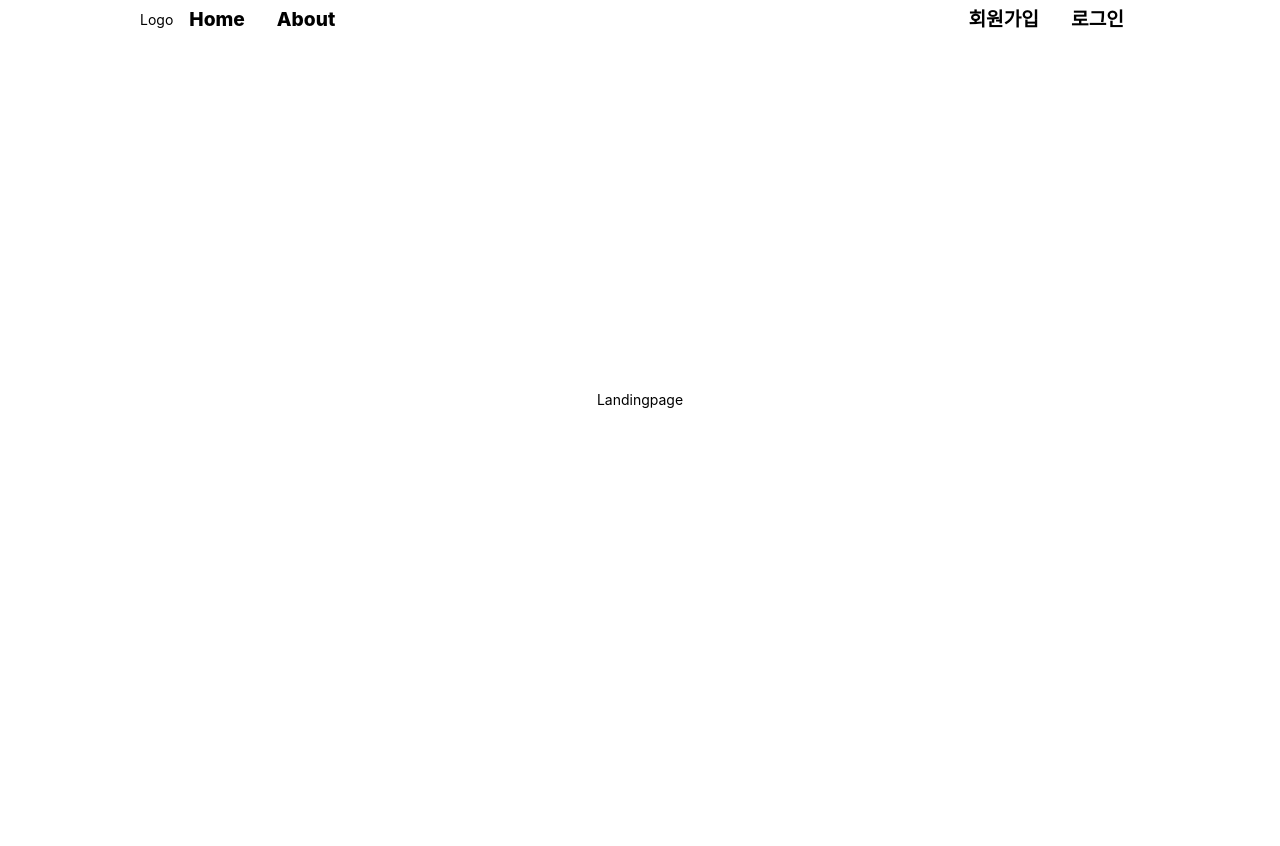
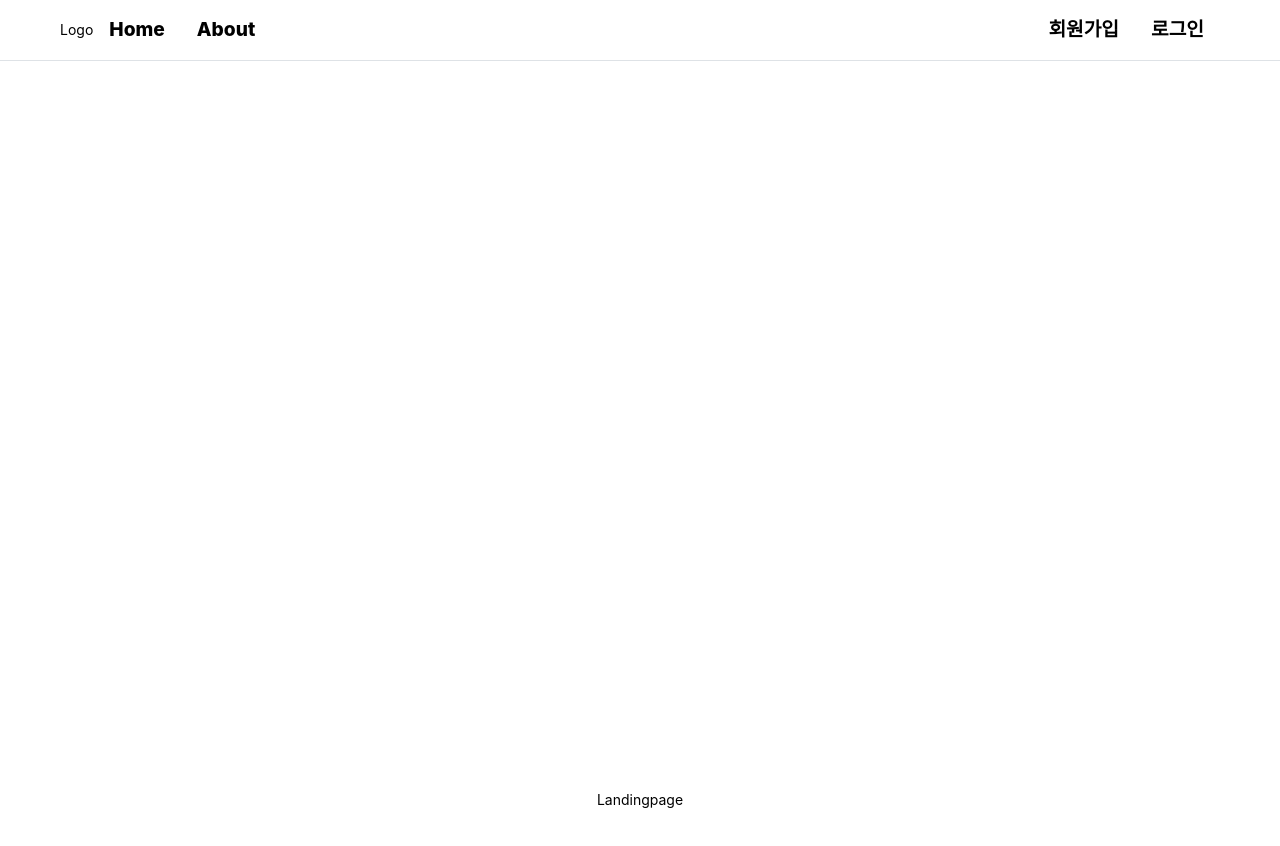
Before and after one commit to kangdari/login_register_form, a React (Create React App) app in the folder client/: page / in a window 1280 px wide. Shown: the top 846 px of the page. Before the commit the page ends 800 px from the top, so only its background shows below. Built offline with nearby package versions, Linux system fonts and the light colour scheme; no server answers.

Commit message:
logout 오류 수정 && navbar 수정 logout 후 store의 user 상태 변화가 없어서 로그인 창으로 이동 시 바로 홈으로 리다이렉션 되는 오류 >> logout 시 auth, user 상태 모두 초기화 시켜줌으로써 해결

```diff
--- a/client/src/_actions/auth_action.js
+++ b/client/src/_actions/auth_action.js
@@ -10,6 +10,8 @@ export const authCheck = () => {
   };
 };
 
+// logout action 발생 시
+// auth, user state 초기화
 export const logout = () => async (dispatch) => {
   dispatch({ type: LOGOUT });
   await axios.get(`api/users/logout`);
--- a/client/src/_reducers/auth_reducer.js
+++ b/client/src/_reducers/auth_reducer.js
@@ -14,7 +14,7 @@ const auth = handleActions(
     [LOGOUT]: (state) => ({
       ...state,
       auth: {
-        isAuth: false,
+        isAuth: '',
       },
     }),
   },
--- a/client/src/_reducers/user_reducer.js
+++ b/client/src/_reducers/user_reducer.js
@@ -5,6 +5,7 @@ import {
   LOGIN_USER_FAILUER,
   REGISTER_USER_SUCCESS,
   REGISTER_USER_FAILUER,
+  LOGOUT,
 } from '../_actions/types';
 
 const initialState = {
@@ -33,6 +34,10 @@ const user = handleActions(
       ...state,
       userError: action.payload,
     }),
+    [LOGOUT]: (state) => ({
+      ...state,
+      userInfo: '',
+    }),
   },
   initialState
 );
--- a/client/src/components/Navbar/Navbar.js
+++ b/client/src/components/Navbar/Navbar.js
@@ -1,6 +1,7 @@
 import React from 'react';
 import styled from 'styled-components';
 import Button from '../Common/Button';
+import palette from '../../utils/palette';
 
 import { useSelector, useDispatch } from 'react-redux';
 import { logout } from '../../_actions/auth_action';
@@ -17,6 +18,7 @@ const Navbar = () => {
 
   return (
     <NavbarBlock>
+      <div className='navbar'>
         <h2 className='logo'>Logo</h2>
         <div className='right_menu'>
           <Button to='/'>Home</Button>
@@ -33,19 +35,29 @@ const Navbar = () => {
             <Button onClick={onClick}>로그아웃</Button>
           )}
         </div>
+      </div>
     </NavbarBlock>
   );
 };
 
 const NavbarBlock = styled.div`
   position: fixed;
-  width: 1000px;
-  margin: 0 auto;
+  width: 100%;
   left: 0;
   right: 0;
-  height: 40px;
+  padding: 10px 0;
+  border-bottom: 1px solid ${palette.gray[3]};
+  background: #fff;
+
+  .navbar {
+    width: 100%;
+    max-width: 1200px;
+    margin: 0 auto;
+    padding: 0 20px;
     display: flex;
     align-items: center;
+    height: 40px;
+  }
 
   .left_menu {
     margin-left: auto;
--- a/client/src/components/pages/LandingPage/Landingpage.js
+++ b/client/src/components/pages/LandingPage/Landingpage.js
@@ -16,7 +16,7 @@ const Landingpage = () => {
 
 const LandingCondtainer = styled.div`
   width: 100%;
-  height: 100vh;
+  height: 200vh;
   display: flex;
   justify-content: center;
   align-items: center;
--- a/client/src/components/pages/LoginPage/LoginPage.js
+++ b/client/src/components/pages/LoginPage/LoginPage.js
@@ -3,12 +3,14 @@ import styled from 'styled-components';
 import { withRouter } from 'react-router-dom';
 import { useDispatch, useSelector } from 'react-redux';
 import { loginUser } from '../../../_actions/user_action';
+import { authCheck } from '../../../_actions/auth_action';
 
 const LoginPage = ({ history }) => {
   const dispatch = useDispatch();
-  const { userInfo, userError } = useSelector((state) => ({
+  const { userInfo, userError, auth } = useSelector((state) => ({
     userInfo: state.user.userInfo,
     userError: state.user.userError,
+    auth: state.auth.auth,
   }));
   const [id, setId] = useState('');
   const [password, setPassword] = useState('');
@@ -34,7 +36,7 @@ const LoginPage = ({ history }) => {
     if (userInfo.loginSuccess) {
       history.push('/');
     }
-  }, [history, userInfo.loginSuccess]);
+  }, [history, userInfo.loginSuccess, auth.isAuth]);
 
   const onIdHandler = (e) => {
     setId(e.target.value);
@@ -51,6 +53,7 @@ const LoginPage = ({ history }) => {
       return;
     }
     dispatch(loginUser({ id, password }));
+    dispatch(authCheck());
   };
 
   return (
@@ -61,7 +64,7 @@ const LoginPage = ({ history }) => {
         <label>Password</label>
         <input type='password' value={password} onChange={onPasswordHandler} />
         {error ? <div>{error}</div> : ''}
-        <button tyoe='sumbit'>Login</button>
+        <button type='sumbit'>Login</button>
       </form>
     </LoginContainer>
   );
```
Lines whose indentation alone changed are shown as unchanged.
